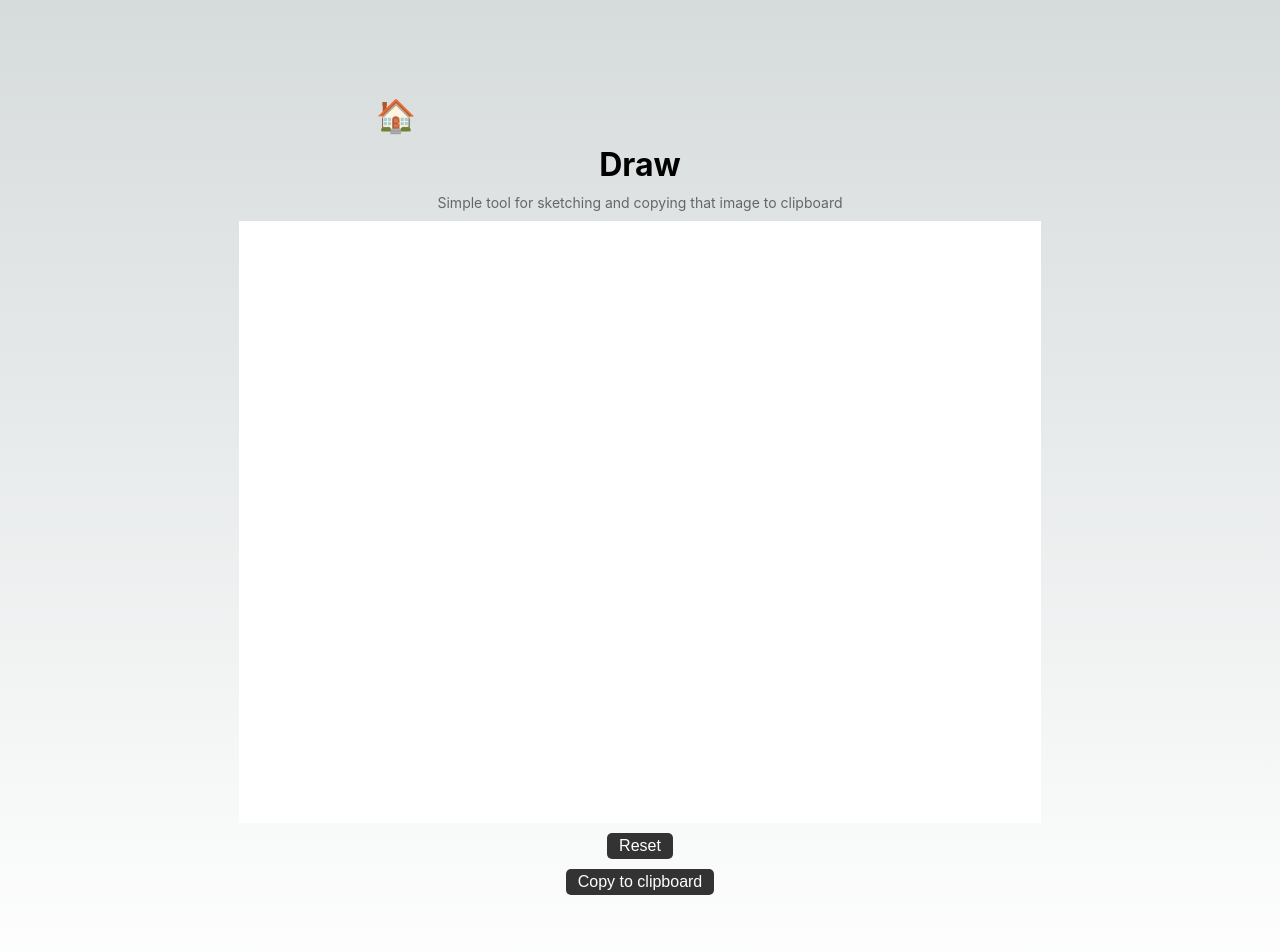
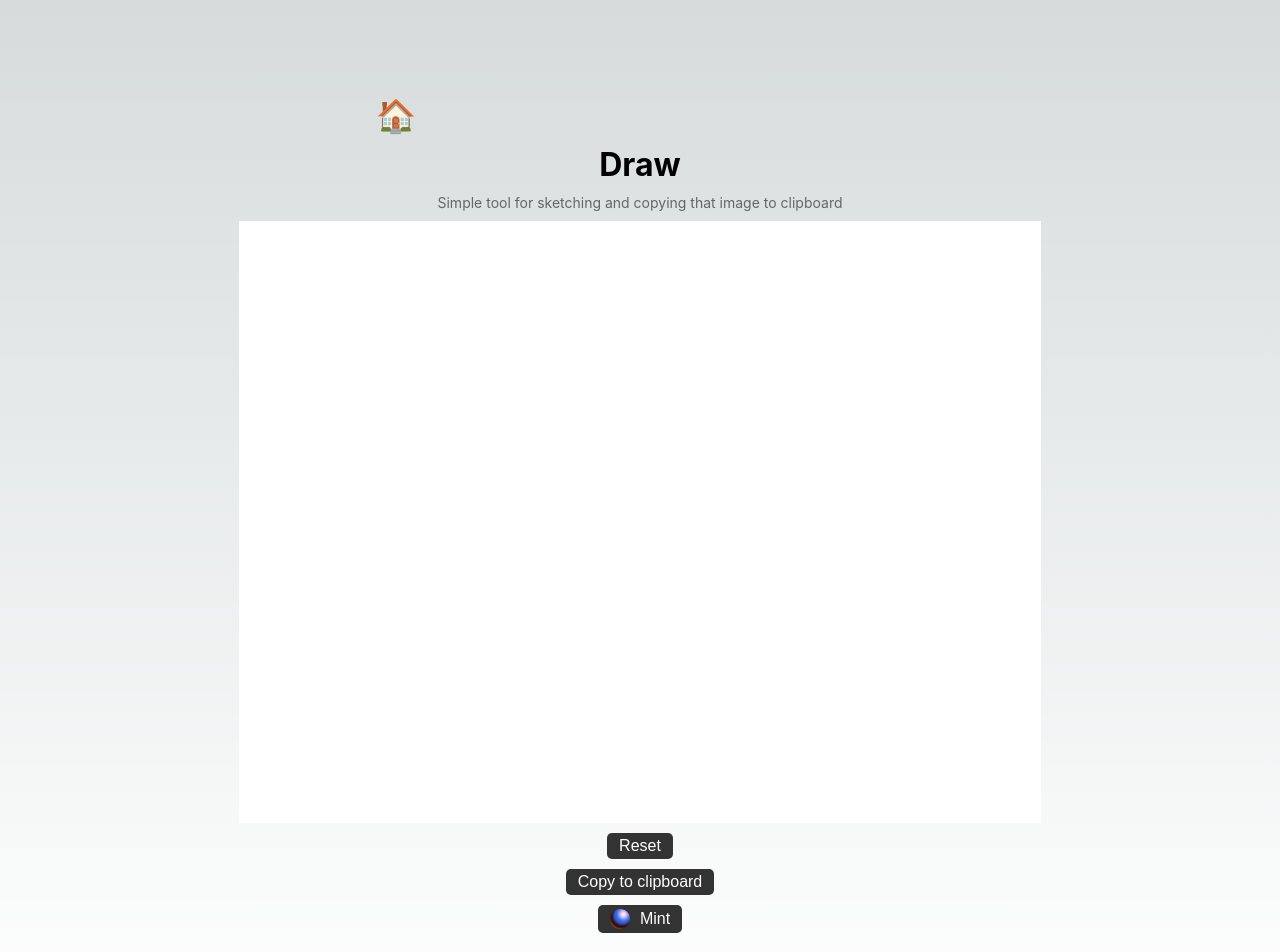
Before and after one commit to nishantrpai/tools.nishu.dev, a Next.js app: page /draw in a window 1280 px wide. Shown: the top 952 px of the page. Built offline with nearby package versions, Linux system fonts and the light colour scheme.

Commit message:
add zora button

```diff
--- a/pages/draw.js
+++ b/pages/draw.js
@@ -119,6 +119,36 @@ export default function Draw() {
         ></canvas>
         <button onClick={restCanvas}>Reset</button>
         <button onClick={copyToClipboard}>Copy to clipboard</button>
+        {/* add a mint button so people can mint the image to zora */}
+        <button
+        style={{
+          display: 'flex',
+          alignItems: 'center',
+        }}
+        onClick={() => {
+          // compress the image to 200x200
+          let dataURL = canvas.toDataURL('image/png')
+          const img = new Image()
+          img.src = dataURL
+          img.onload = () => {
+            const canvas = document.createElement('canvas')
+            const context = canvas.getContext('2d')
+            canvas.width = 400
+            canvas.height = 300
+            context.drawImage(img, 0, 0, 400, 300)
+            dataURL = canvas.toDataURL('image/png')
+            window.open(`https://zora.co/create/single-edition?image=${encodeURIComponent(dataURL)}`);
+          }
+
+          // open in new tab
+        }}>
+          <img style={{
+            width: '20px',
+            height: '20px',
+            marginRight: '10px'
+
+          }} src="/zora.png" id="zora"></img>
+          Mint</button>
         {copy && <p>Copied to clipboard</p>}
       </main>
     </div>
--- a/styles/globals.css
+++ b/styles/globals.css
@@ -130,6 +130,7 @@ code {
 }
 
 button {
+  cursor: pointer;
   width: max-content;
   padding: 0.25rem 0.75rem;
   color: #fff;
```
Also changed, not shown: public/zora.png (added).
